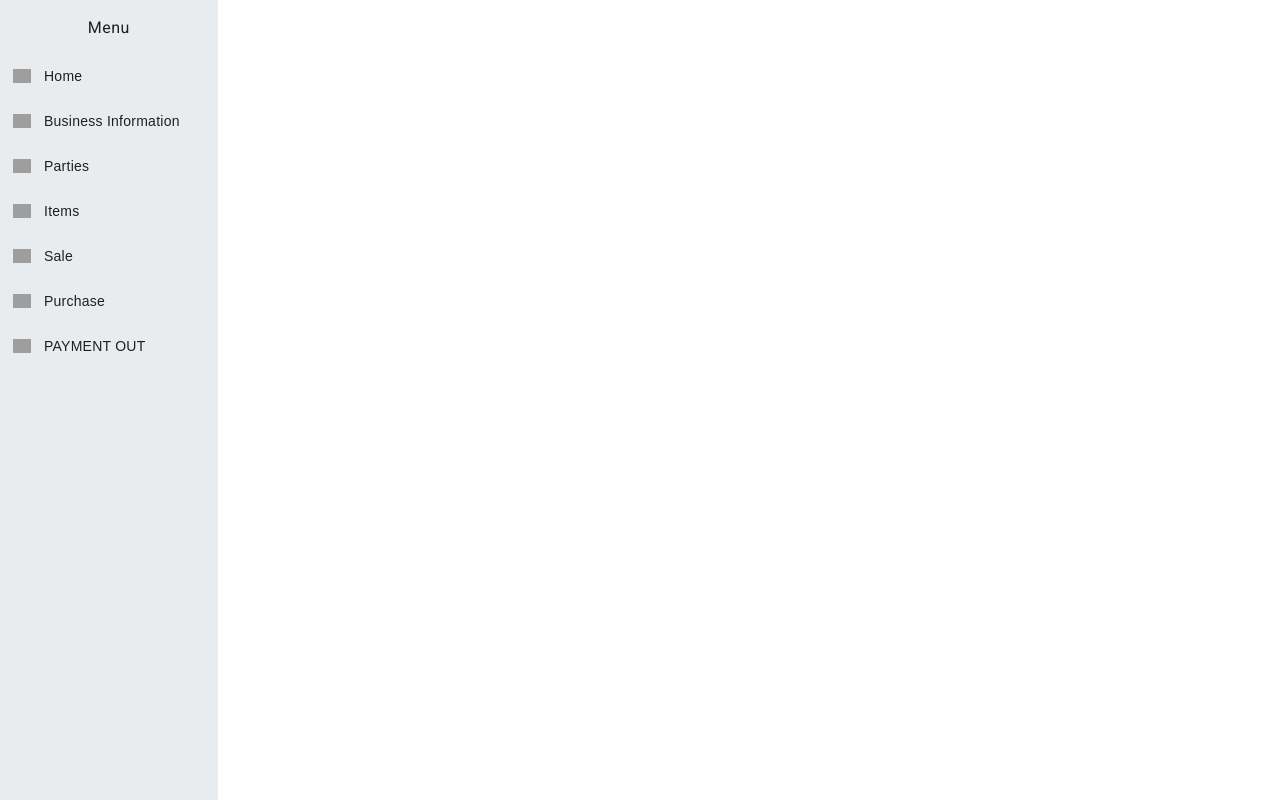
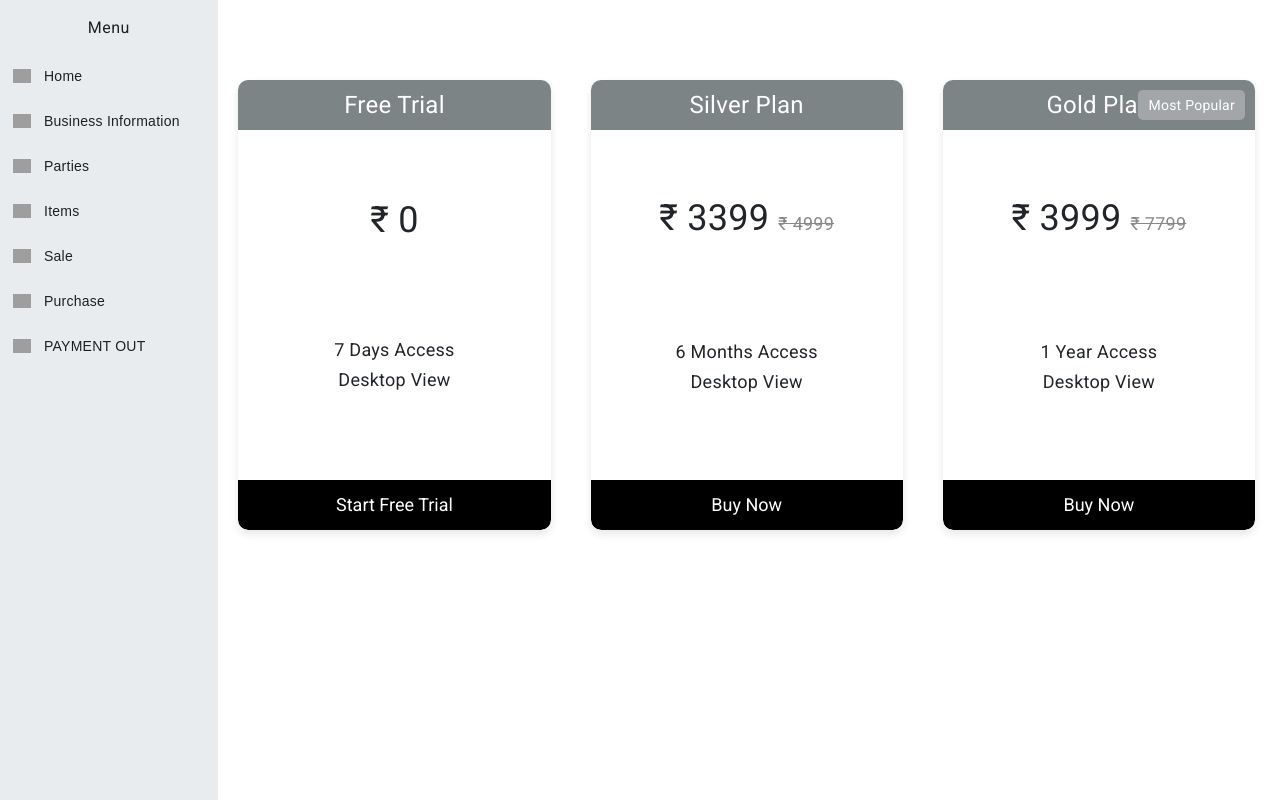
Before and after one commit to jayseth34/AutoMobile-Atk, an Angular app: page /plans in a window 1280 px wide. Before the commit this address led to /. Built offline with nearby package versions, Linux system fonts and the light colour scheme; grey boxes are pictures that could not be loaded.

Commit message:
partial otp and plans integrated

```diff
--- a/src/app/app-routing.module.ts
+++ b/src/app/app-routing.module.ts
@@ -13,6 +13,7 @@ import { AddPartyGroupComponent } from './components/add-party-group/add-party-g
 import { PaymentInoutComponent } from './components/payment-inout/payment-inout.component';
 import { LinkPaymentComponent } from './components/link-payment/link-payment.component';
 import { AutoCompleteComponent } from './components/auto-complete/auto-complete.component';
+import { PlansComponent } from './components/plans/plans.component';
 
 const routes: Routes = [
   { path: '', component: LoginComponent },
@@ -38,6 +39,7 @@ const routes: Routes = [
   { path: 'item-homepage', component: ItemHomepageComponent },
   { path: 'inout', component: PaymentInoutComponent },
   { path: 'linked', component: LinkPaymentComponent },
+  { path: 'plans', component: PlansComponent },
 
 ];
 
--- a/src/app/app.module.ts
+++ b/src/app/app.module.ts
@@ -40,6 +40,7 @@ import { AutoCompleteComponent } from './components/auto-complete/auto-complete.
 import { ClickOutsideDirective } from './click-outside.directive';
 import { LinkPaymentComponent } from './components/link-payment/link-payment.component';
 import { PaymentHistoryComponent } from './components/payment-history/payment-history.component';
+import { PlansComponent } from './components/plans/plans.component';
 
 @NgModule({
   declarations: [
@@ -61,6 +62,7 @@ import { PaymentHistoryComponent } from './components/payment-history/payment-hi
     AutoCompleteComponent,
     ClickOutsideDirective,
     PaymentHistoryComponent,
+    PlansComponent,
   ],
   imports: [
     BrowserModule,
--- a/src/app/components/login/login.component.css
+++ b/src/app/components/login/login.component.css
@@ -66,3 +66,12 @@
     margin: 10px;
     width: 94%;
   }
+
+  .show{
+    color: blue;
+    text-align: center;
+  }
+
+  .centerAlignment{
+    text-align: center;
+  }
--- a/src/app/components/login/login.component.html
+++ b/src/app/components/login/login.component.html
@@ -1,5 +1,5 @@
 <div class="login-container">
-  <form class="login-form" [formGroup]="loginForm">
+  <form class="login-form centerAlignment" [formGroup]="loginForm">
     <h2>LOGIN</h2>
     <div class="form-group">
       <input
@@ -11,15 +11,15 @@
       />
     </div>
 
-    <input type="submit" value="GET OTP" />
+    <input class="centerAlignment" *ngIf="!showOtpInput" type="submit" value="GET OTP" (click)="GetOtp()"/>
     <!-- <h4 class="resendOtp">Resend OTP</h4> -->
 
-    <div class="form-group">
-      <input type="text" id="otp" name="otp" placeholder="Enter OTP" />
+    <div class="form-group centerAlignment">
+      <input *ngIf="!showOtpInput" type="text" id="otp" name="otp" placeholder="Enter OTP" formControlName="otp"/>
     </div>
 
-    <div class="form-group">
-      <input
+    <div class="form-group centerAlignment">
+      <input *ngIf="showOtpInput"
         type="password"
         id="password"
         name="password"
@@ -28,7 +28,15 @@
       />
     </div>
 
-    <input type="submit" (click)="handleLoginFormSubmit()" value="SUBMIT" />
+    <input
+    class="centerAlignment"
+      type="submit"
+      (click)="showOtpInput ?handleLoginFormSubmit() : handleOtpFormSubmit()"
+      [value]="showOtpInput ? 'SUBMIT' : 'VERIFY OTP'"
+    />
+
+    <p *ngIf="!showOtpInput" (click)="setflagvalue('password')" class="show"> Login using Password </p>
+    <p *ngIf="showOtpInput" (click)="setflagvalue('otp')" class="show"> Login using OTP </p>
     <!-- <input type="submit" routerLink="/businessinfo" value="SUBMIT" /> -->
   </form>
 </div>
--- a/src/app/components/login/login.component.ts
+++ b/src/app/components/login/login.component.ts
@@ -12,14 +12,17 @@ import { ApiService } from 'src/app/services/api.service';
 })
 export class LoginComponent implements OnInit {
   loginForm: FormGroup;
+  showOtpInput:boolean = true;
+  details:any;
 
   constructor(private api: ApiService, private router: Router) { };
 
   ngOnInit(): void {
     localStorage.clear();
     this.loginForm = new FormGroup({
-      "phonenumber": new FormControl(""),
-      "password": new FormControl(""),
+      phonenumber: new FormControl(""),
+      password: new FormControl(""),
+      otp: new FormControl(""),
     });
   }
 
@@ -39,4 +42,49 @@ export class LoginComponent implements OnInit {
       });
     }
   }
+
+  GetOtp(){
+    this.showOtpInput = false
+    if (this.loginForm.valid){
+      const formValue = this.loginForm.getRawValue() as LoginRequest;
+      const phoneNumber = String(formValue.phonenumber);
+      this.api.GetOtp(phoneNumber).subscribe((res:any) => {
+        if(res.Status){
+          this.details = res.Details
+          console.log(this.details)
+        }
+      })
+    }
+  }
+
+  handleOtpFormSubmit(){
+    if (this.loginForm.valid){
+      const formValue = this.loginForm.getRawValue() as LoginRequest;
+      const phonenumber = String(formValue.phonenumber);
+      let body = {
+        SessionId: this.details,
+        Otp: formValue.otp,
+        registeredphonenumber: phonenumber
+      }
+      this.api.VerifyOtp(body).subscribe((res:any) => {
+        if (res.status.toLowerCase().trim() === "success") {
+          const AuthToken = {
+            "token": res.accessToken,
+            "expiryDate": res.expiryDate
+          }
+          localStorage.setItem("phonenumber", JSON.stringify(formValue.phonenumber));
+          localStorage.setItem("AuthToken", JSON.stringify(AuthToken));
+          this.router.navigateByUrl("/businessinfo");
+        }
+      });
+    }
+  }
+
+  setflagvalue(val:any){
+    if(val=='otp'){
+      this.showOtpInput = false
+    } else if (val == 'password'){
+      this.showOtpInput = true
+    }
+  }
 }
--- /dev/null
+++ b/src/app/components/plans/plans.component.css
@@ -0,0 +1,105 @@
+body {
+  font-family: "Arial", sans-serif;
+  background-color: #f4f4f4;
+  display: flex;
+  justify-content: center;
+  align-items: center;
+  height: 100vh;
+}
+
+.plans-container {
+  display: flex;
+  gap: 20px;
+  justify-content: center;
+  width: 100%;
+  max-width: 1200px;
+  margin: 70px auto;
+}
+
+.plan {
+  background-color: white;
+  border-radius: 10px;
+  box-shadow: 0 4px 8px rgba(0, 0, 0, 0.1);
+  overflow: hidden;
+  width: 300px;
+  text-align: center;
+  position: relative;
+  transition: transform 0.2s;
+  flex: 1;
+  margin: 10px;
+  min-height: 450px;
+  display: flex;
+  flex-direction: column;
+  justify-content: space-between;
+}
+
+.plan:hover {
+  transform: scale(1.05);
+}
+
+.plan-header {
+  background-color: #4caf50;
+  color: white;
+  padding: 15px 0;
+  font-size: 24px;
+}
+
+.plan-price {
+  font-size: 36px;
+  margin: 20px 0;
+}
+
+.original-price {
+  font-size: 18px;
+  text-decoration: line-through;
+  color: #888;
+}
+
+.plan-features {
+  list-style-type: none;
+  padding: 0;
+  margin: 20px 0;
+  font-size: 18px;
+}
+
+.plan-features li {
+  margin: 10px 0;
+}
+
+button {
+  background-color: #000000;
+  color: white;
+  border: none;
+  padding: 15px 20px;
+  cursor: pointer;
+  border-radius: 0 0 10px 10px;
+  font-size: 18px;
+}
+
+button:hover {
+  background-color: #000000;
+}
+
+.most-popular {
+  background-color: #a2a6a8;
+  color: white;
+  padding: 5px 10px;
+  font-size: 14px;
+  position: absolute;
+  top: 10px;
+  right: 10px;
+  border-radius: 5px;
+}
+
+.plan.free .plan-header {
+  background-color: #7c8485;
+}
+
+.plan.silver .plan-header {
+  background-color: #7c8485;
+}
+
+.plan.gold .plan-header {
+  background-color: #7c8485;
+  /* color: #000; */
+}
--- /dev/null
+++ b/src/app/components/plans/plans.component.html
@@ -0,0 +1,30 @@
+<div class="plans-container">
+    <div class="plan free">
+      <div class="plan-header">Free Trial</div>
+      <div class="plan-price">₹ 0</div>
+      <ul class="plan-features">
+        <li>7 Days Access</li>
+        <li>Desktop View</li>
+      </ul>
+      <button (click)="buyPlan('free')">Start Free Trial</button>
+    </div>
+    <div class="plan silver">
+      <div class="plan-header">Silver Plan</div>
+      <div class="plan-price">₹ 3399 <span class="original-price">₹ 4999</span></div>
+      <ul class="plan-features">
+        <li>6 Months Access</li>
+        <li>Desktop View</li>
+      </ul>
+      <button (click)="buyPlan('silver')">Buy Now</button>
+    </div>
+    <div class="plan gold">
+      <div class="plan-header">Gold Plan</div>
+      <div class="plan-price">₹ 3999 <span class="original-price">₹ 7799</span></div>
+      <ul class="plan-features">
+        <li>1 Year Access</li>
+        <li>Desktop View</li>
+      </ul>
+      <button (click)="buyPlan('gold')">Buy Now</button>
+      <div class="most-popular">Most Popular</div>
+    </div>
+  </div>
--- /dev/null
+++ b/src/app/components/plans/plans.component.ts
@@ -0,0 +1,57 @@
+import { Component } from '@angular/core';
+import { ApiService } from 'src/app/services/api.service';
+declare var Razorpay: any;
+
+@Component({
+  selector: 'app-plans',
+  templateUrl: './plans.component.html',
+  styleUrls: ['./plans.component.css']
+})
+export class PlansComponent {
+  constructor(private api: ApiService) {}
+
+  buyPlan(plan: string) {
+    let amount = 0;
+    let planType = plan;
+
+    if (plan === 'silver') {
+      amount = 3399;
+    } else if (plan === 'gold') {
+      amount = 3999;
+    } else if (plan === 'free') {
+      // No payment for free trial
+      this.api.createOrder(0, 'INR', planType).subscribe((response: any) => {
+        alert('Free trial activated');
+        // Handle free trial activation here
+      });
+      return;
+    }
+
+    this.api.createOrder(amount, 'INR', planType).subscribe((response: any) => {
+      const options = {
+        key: 'YOUR_KEY_ID', // Enter the Key ID generated from the Dashboard
+        amount: response.amount,
+        currency: 'INR',
+        name: 'Your Company Name',
+        description: 'Test Transaction',
+        order_id: response.id,
+        handler: (response:any) => {
+          alert(`Payment successful. Payment ID: ${response.razorpay_payment_id}`);
+          // Handle successful payment here
+        },
+        prefill: {
+          name: 'Customer Name',
+          email: 'customer@example.com',
+          contact: '9999999999'
+        },
+        theme: {
+          color: '#F37254'
+        }
+      };
+
+      const rzp = new Razorpay(options);
+      rzp.open();
+    });
+  }
+
+}
--- a/src/app/models.ts
+++ b/src/app/models.ts
@@ -157,6 +157,7 @@ export interface LoginReponse {
 export interface LoginRequest {
     phonenumber: number
     password: string
+    otp: string
 }
 
 
--- a/src/app/services/api.service.ts
+++ b/src/app/services/api.service.ts
@@ -167,4 +167,16 @@ export class ApiService {
     return this.cs.Post("Sale/GetPaymentInOutTransactionDetails", trnxInOut)
   }
 
+  createOrder(amount: number, currency: string, planType: string) {
+    return this.http.post("https://yourapiurl/api/payment/create-order", { amount, currency, planType });
+  }
+
+  GetOtp(phonenumber:string){
+    return this.cs.get("Login/send-otp?phoneNumber=" + phonenumber)
+  }
+
+  VerifyOtp(body:any){
+    return this.cs.Post("Login/verify-otp", body)
+  }
+
 }
--- a/src/index.html
+++ b/src/index.html
@@ -22,6 +22,7 @@
       crossorigin="anonymous"
     />
     <script src="https://cdn.jsdelivr.net/npm/bootstrap@5.3.3/dist/js/bootstrap.bundle.min.js"></script>
+    <script src="https://checkout.razorpay.com/v1/checkout.js"></script>
   </head>
   <body class="mat-typography">
     <app-root></app-root>
```
Also changed, not shown: 1 other file (tests, documents, lock files or other folders).
